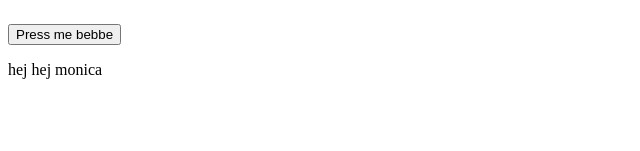
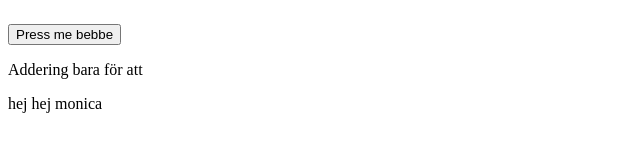
Before and after one commit to vikluund/gitlaxaTIM, a plain HTML site: page index.html in a window 1280 px wide. Shown: the part 141-292 px from the top of the page, without its empty margins (0-640 px from the left). Drawn offline with Linux system fonts and the light colour scheme.

Commit message:
ny p tag bara för att

```diff
--- a/index.html
+++ b/index.html
@@ -15,6 +15,8 @@
   <h2>HelloWurld addons</h2>
   <button>Press me bebbe</button>
 
+  <p>Addering bara för att</p>
+
   <p>hej hej monica</p>
 
 </body>
```
